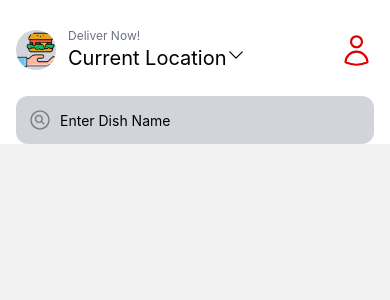
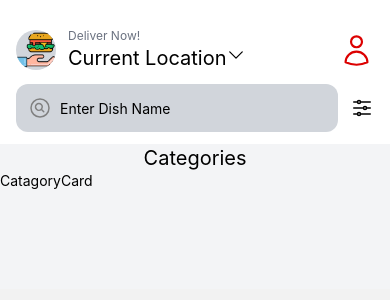
Before and after one commit to UrvaSuthar/AwesomeProject, a React Native app: screen /Home in a window 390 px wide. Shown: the top 300 px of the page. Built offline with nearby package versions, Linux system fonts and the light colour scheme.

Commit message:
Started Working On Category cards

```diff
--- a/screens/HomeScreen.js
+++ b/screens/HomeScreen.js
@@ -1,4 +1,4 @@
-import { View, Text, Button, Image, SafeAreaView, TextInput } from 'react-native'
+import { View, Text, Button, Image, SafeAreaView, TextInput, ScrollView } from 'react-native'
 import React, { useLayoutEffect } from 'react'
 import { useNavigation } from '@react-navigation/native'
 import img from '../assets/icons8-food-delivery-64.png'
@@ -6,11 +6,11 @@ import {
   ChevronDownIcon,
   UserIcon,
   MagnifyingGlassCircleIcon,
+  AdjustmentsHorizontalIcon
 
 } from "react-native-heroicons/outline";
-import { ScrollView } from 'react-native';
-import About from './About';
-import { SearchBar } from 'react-native-screens';
+import Categories from './coponents/Categories';
+
 
 
 const HomeScreen = () => {
@@ -47,13 +47,25 @@ const HomeScreen = () => {
       </View>
 
       {/* SearchBar */}
-      <View>
-        <View className='flex-row bg-gray-300 mx-4 mt-3 p-3 space-x-2 rounded-xl items-center'>
+      <View className='flex-row mx-4 pb-3 items-center space-x-3'>
+        <View className='flex-row flex-1 p-3 bg-gray-300 space-x-2 rounded-xl'>
           <MagnifyingGlassCircleIcon color='gray' />
-          <TextInput placeholder='Enter Dish Name' />
+          <TextInput placeholder='Enter Dish Name' keyboardType='default' />
         </View>
+        <AdjustmentsHorizontalIcon />
       </View>
 
+
+      {/* Body */}
+      <ScrollView className='bg-gray-100'
+      contentContainerStyle={{
+        paddingBottom:100,
+      }}
+      >
+
+        {/* Categories */}
+        <Categories/>
+      </ScrollView>
     </SafeAreaView>
   )
 }
--- /dev/null
+++ b/screens/coponents/CatagoryCard.js
@@ -0,0 +1,12 @@
+import { View, Text, TouchableOpacity } from 'react-native'
+import React from 'react'
+
+const CatagoryCard = () => {
+  return (
+    <TouchableOpacity>
+      <Text>CatagoryCard</Text>
+    </TouchableOpacity>
+  )
+}
+
+export default CatagoryCard
--- /dev/null
+++ b/screens/coponents/Categories.js
@@ -0,0 +1,16 @@
+import { View,ScrollView, Text } from 'react-native'
+import React from 'react'
+import CategoryCard from './CatagoryCard'
+
+
+const Categories = () => {
+  return (
+    <ScrollView>
+      <Text className='text-center text-xl'>Categories</Text>
+      {/* CategoryCard */}
+      <CategoryCard/>
+    </ScrollView>
+  )
+}
+
+export default Categories
```
